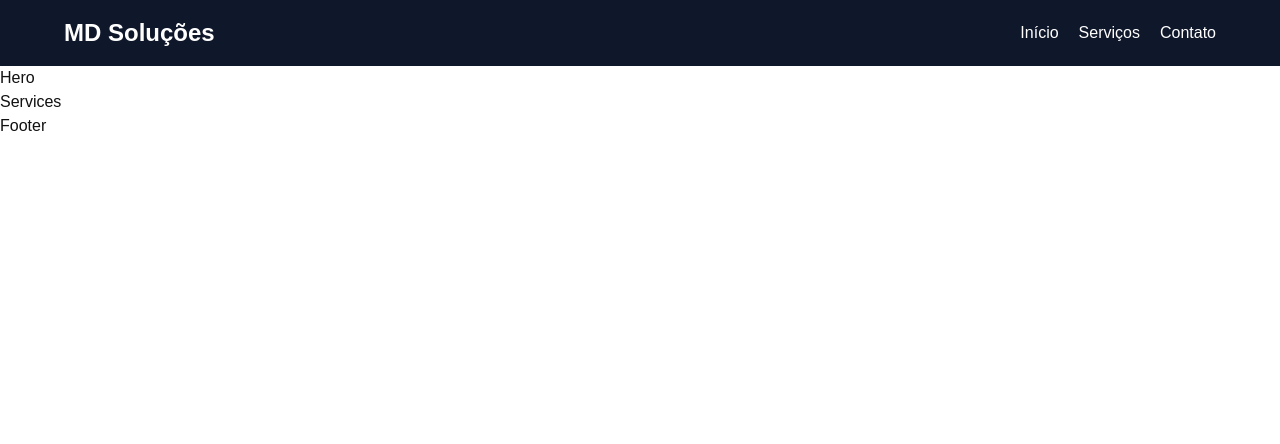
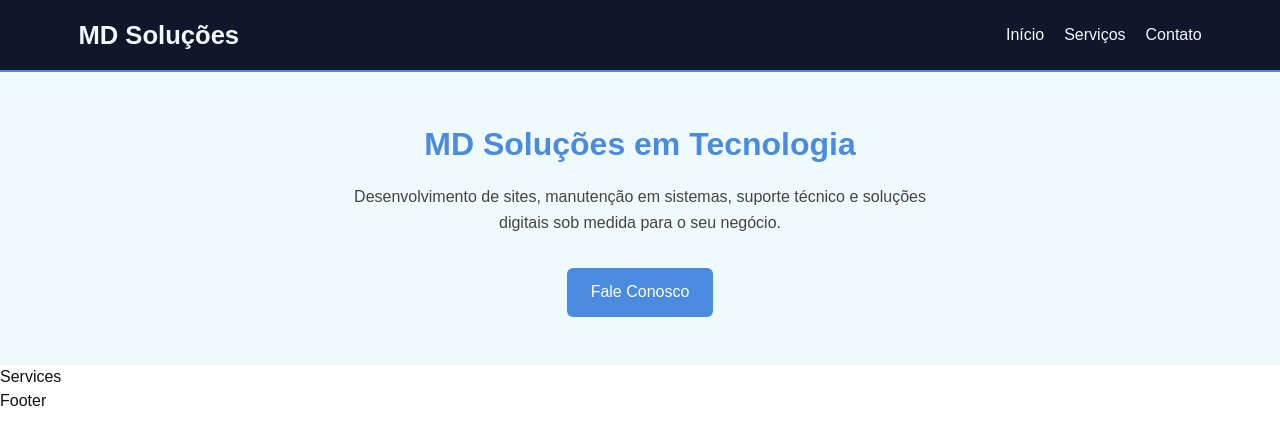
Before and after one commit to eduardomartins2/md-solucoes, a React (Vite) app: page / in a window 1280 px wide. Shown: the top 444 px of the page. Built offline with nearby package versions, Linux system fonts and the light colour scheme.

Commit message:
feat: add Hero component and update styles to new color palette

```diff
--- a/src/components/Header/Header.css
+++ b/src/components/Header/Header.css
@@ -1,8 +1,10 @@
+/* Header.css */
+
 .header {
   width: 100%;
   background: #0F172A; /* azul escuro */
-  padding: 15px 0;
-  color: white;
+  padding: 1rem;
+  border-bottom: 2px solid #4A8BDF; /* azul royal */
 }
 
 .header-container {
@@ -16,17 +18,19 @@
 }
 
 .logo {
-  font-size: 1.5rem;
+  font-size: 1.6rem;
   font-weight: bold;
+  color: #EFFAFD; /* azul claro */
 }
 
 .nav a {
-  color: white;
+  color: #EFFAFD; /* azul claro */
   margin-left: 20px;
   text-decoration: none;
   font-size: 1rem;
 }
 
 .nav a:hover {
+  color: #A0006D; /* berinjela */
   text-decoration: underline;
 }
--- /dev/null
+++ b/src/components/Hero/Hero.css
@@ -0,0 +1,41 @@
+.hero {
+  padding: 3rem 1.5rem;
+  text-align: center;
+  background: #EFFAFD; /* azul-claro */
+}
+
+.hero-content {
+  max-width: 600px;
+  margin: 0 auto;
+}
+
+.hero h1 {
+  font-size: 2rem;
+  font-weight: 700;
+  margin-bottom: 1rem;
+  color: #4A8BDF; /* azul royal */
+}
+
+.hero p {
+  font-size: 1rem;
+  line-height: 1.6;
+  margin-bottom: 2rem;
+  color: #444; /* cinza escuro para boa leitura (neutro) */
+}
+
+.hero-btn {
+  display: inline-block;
+  padding: 0.8rem 1.5rem;
+  background: #4A8BDF; /* azul royal */
+  color: white;
+  border-radius: 6px;
+  font-size: 1rem;
+  text-decoration: none;
+  transition: 0.3s ease-in-out;
+  border: 0;
+  cursor: pointer;
+}
+
+.hero-btn:hover {
+  background: #A0006D; /* berinjela */
+}
--- a/src/components/Hero/Hero.jsx
+++ b/src/components/Hero/Hero.jsx
@@ -1,7 +1,19 @@
+import "./Hero.css";
+
 export default function Hero() {
   return (
-    <section>
-      Hero
+    <section className="hero">
+      <div className="hero-content">
+        <h1>MD Soluções em Tecnologia</h1>
+        <p>
+          Desenvolvimento de sites, manutenção em sistemas, suporte técnico e
+          soluções digitais sob medida para o seu negócio.
+        </p>
+
+        <a href="#contato" className="hero-btn">
+          Fale Conosco
+        </a>
+      </div>
     </section>
   );
 }
```
